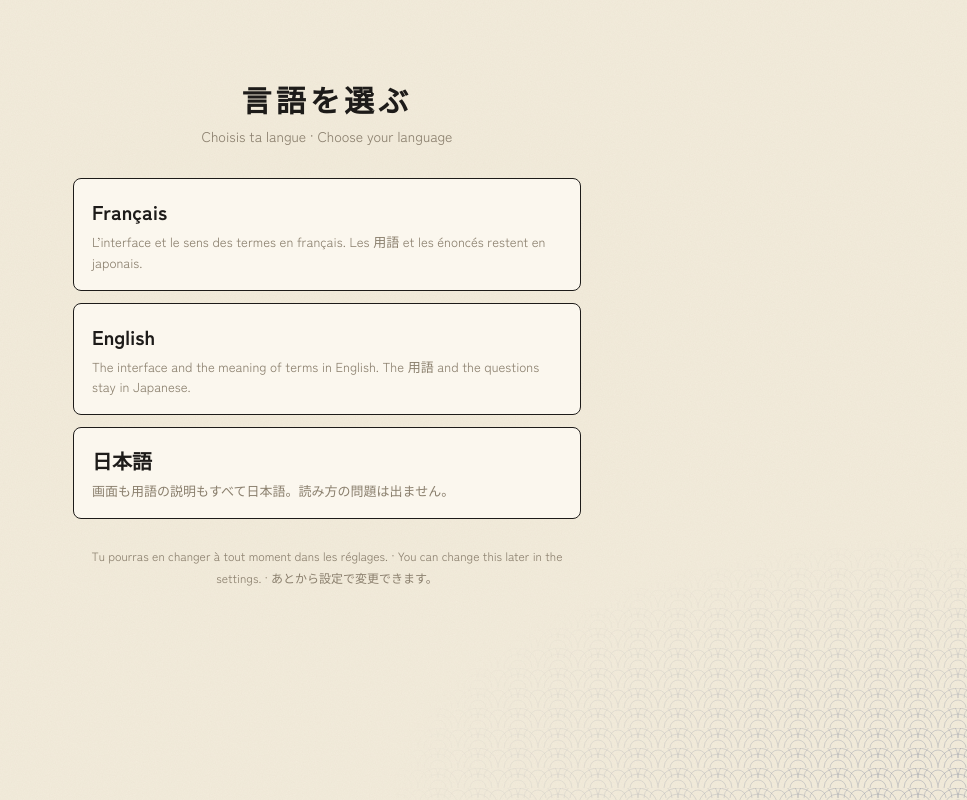
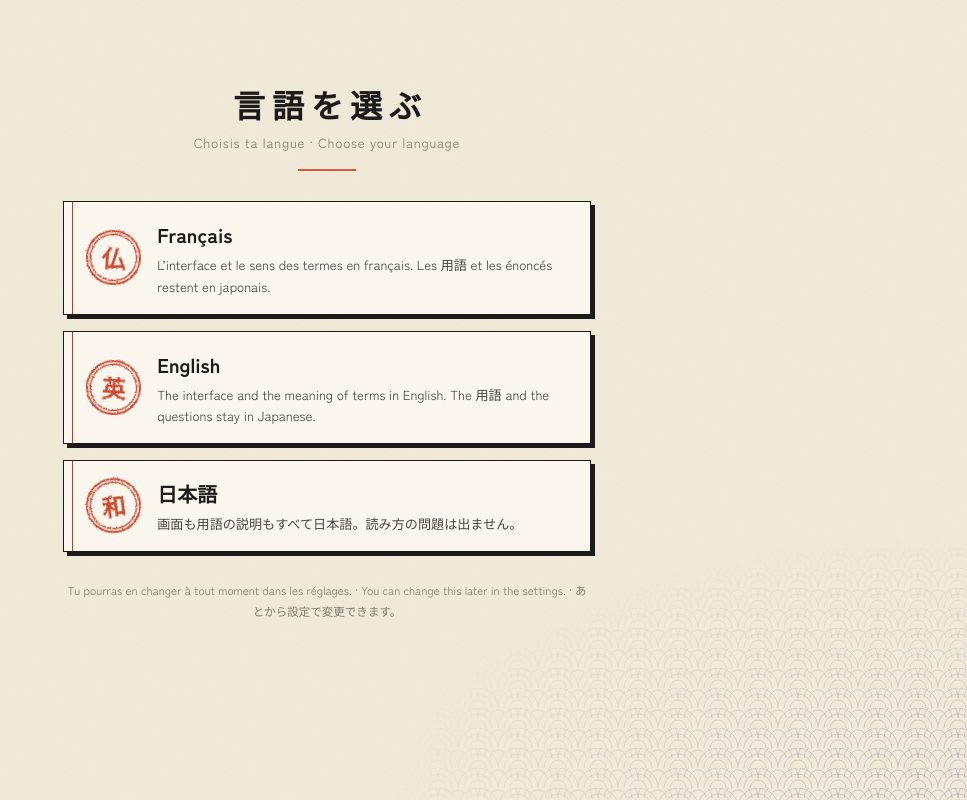
Before and after one commit to simondepussay/fe-etude, a plain HTML site: page web/index.html in a window 1280 px wide. Shown: the whole page, without its empty margins (313-1280 px from the left). Drawn offline with Linux system fonts and the light colour scheme; a web font is replaced by a local one.

Commit message:
L’écran des langues prend le dessin du reste du site
Trois rectangles au trait ne ressemblaient à rien d’autre dans
l’application. Chaque langue est maintenant une feuille tamponnée,
comme les cartes du 科目A ou la がんばりカード : fond papier, trait
d’encre, ombre portée nette, et le filet vermillon dans la marge.

Le tampon porte l’abréviation d’usage — 仏, 英, 和 — celle des
dictionnaires 仏和 et 英和. La langue retenue reçoit un 花丸, le même
que celui des bonnes réponses, tracé au pinceau.

Au survol la feuille se soulève, à l’appui elle s’enfonce.

Corrigé au passage : le rappel de l’écran de démarrage affichait
« Langue : 仏 » au lieu du nom.

```diff
--- a/web/app/style.css
+++ b/web/app/style.css
@@ -518,20 +518,40 @@ table.plan td { font: 700 1rem var(--jp); }
 .sous-cat { margin: 14px 0 6px; font-size: 13px; letter-spacing: .08em; text-transform: uppercase; color: var(--gris, #8a7f6d); }
 
 /* ── Premier écran : le choix de la langue, seul ── */
-.langpick { max-width: 540px; margin: 0 auto; padding: 48px 16px 64px; text-align: center; }
-.langpick h1 { margin: 0 0 6px; font-size: 30px; letter-spacing: .14em; }
-.lp-sub { margin: 0 0 30px; color: var(--gris, #8a7f6d); font-size: 14px; }
-.lp-list { display: flex; flex-direction: column; gap: 12px; }
+.langpick { max-width: 560px; margin: 0 auto; padding: 52px 16px 64px; }
+.lp-titre { margin: 0; text-align: center; font-size: 2rem; letter-spacing: .22em; text-indent: .22em; }
+.lp-sub { margin: 6px 0 30px; text-align: center; font-size: .82rem; letter-spacing: .06em; color: var(--muted);
+  position: relative; padding-bottom: 18px; }
+.lp-sub::after { content: ""; position: absolute; left: 50%; bottom: 0; width: 58px; height: 2px;
+  margin-left: -29px; background: var(--shu); opacity: .8; }
+.lp-list { display: flex; flex-direction: column; gap: 16px; }
+
+/* Chaque langue est une feuille tamponnée, comme les cartes du reste du site */
 .lp-card {
-    display: block; width: 100%; padding: 16px 18px; text-align: left;
-    border: 1.5px solid var(--ink); border-radius: 8px;
-    background: var(--sheet); color: inherit; cursor: pointer;
-    transition: transform .12s, box-shadow .12s;
+    position: relative; display: flex; align-items: center; gap: 16px; width: 100%;
+    padding: 16px 20px 16px 22px; text-align: left; cursor: pointer;
+    background: var(--sheet); color: var(--ink);
+    border: 1.5px solid var(--ink); box-shadow: var(--press);
+    background-image: linear-gradient(90deg, transparent 0 8px, var(--shu) 8px 9.5px, transparent 9.5px);
+    transition: transform .14s, box-shadow .14s;
 }
-.lp-card:hover, .lp-card:focus-visible { transform: translateY(-2px); box-shadow: 3px 3px 0 var(--ink); }
-.lp-card.on { border-width: 3px; }
-.lp-nom { display: block; font-size: 20px; font-weight: 700; margin-bottom: 4px; }
-.lp-note { display: block; font-size: 13px; line-height: 1.6; color: var(--gris, #8a7f6d); }
-.lp-pied { margin: 26px 0 0; font-size: 12px; line-height: 1.8; color: var(--gris, #8a7f6d); }
+.lp-card:hover, .lp-card:focus-visible { transform: translate(-2px, -2px); box-shadow: 6px 6px 0 var(--ink); }
+.lp-card:active { transform: translate(2px, 2px); box-shadow: var(--press-sm); }
+.lp-card.on { background-image: linear-gradient(90deg, transparent 0 8px, var(--shu) 8px 9.5px, transparent 9.5px),
+    linear-gradient(color-mix(in srgb, var(--kin) 12%, transparent), color-mix(in srgb, var(--kin) 12%, transparent)); }
+.lp-han { flex: none; font-size: 1.5rem; }
+.lp-texte { display: block; min-width: 0; }
+.lp-nom { display: block; font-size: 1.25rem; font-weight: 700; margin-bottom: 3px; }
+.lp-note { display: block; font-size: .82rem; line-height: 1.65; color: var(--ink-2); }
+.lp-card .hanamaru { left: auto; right: 10px; top: 50%; width: 52px; height: 52px; margin-top: -26px; opacity: .9; }
+.lp-card.on .lp-texte { padding-right: 58px; }   /* le 花丸 ne doit pas tomber sur le texte */
+.lp-pied { margin: 28px 0 0; text-align: center; font-size: .72rem; line-height: 1.9; color: var(--muted); }
 .lang-rappel { margin: 0 0 14px; }
-@media (max-width: 480px) { .langpick { padding: 28px 14px 48px; } .langpick h1 { font-size: 24px; } }
+@media (max-width: 480px) {
+    .langpick { padding: 30px 14px 48px; }
+    .lp-titre { font-size: 1.5rem; }
+    .lp-card { padding: 14px 16px 14px 18px; gap: 12px; }
+    .lp-nom { font-size: 1.1rem; }
+    .lp-card .hanamaru { width: 42px; height: 42px; margin-top: -21px; right: 6px; }
+    .lp-card.on .lp-texte { padding-right: 44px; }
+}
--- a/web/app/ui.js
+++ b/web/app/ui.js
@@ -79,16 +79,20 @@
   /* Premier écran : on ne montre que le choix de la langue, et chaque option parle
      d’elle-même dans sa propre langue — autrement elle serait illisible au mauvais réglage. */
   const LANGUES = [
-    ["fr", "Français", "L’interface et le sens des termes en français. Les 用語 et les énoncés restent en japonais."],
-    ["en", "English", "The interface and the meaning of terms in English. The 用語 and the questions stay in Japanese."],
-    ["ja", "日本語", "画面も用語の説明もすべて日本語。読み方の問題は出ません。"]
+    ["fr", "仏", "Français", "L’interface et le sens des termes en français. Les 用語 et les énoncés restent en japonais."],
+    ["en", "英", "English", "The interface and the meaning of terms in English. The 用語 and the questions stay in Japanese."],
+    ["ja", "和", "日本語", "画面も用語の説明もすべて日本語。読み方の問題は出ません。"]
   ];
   VIEWS.langpick = () => `<section class="langpick">
-    <h1 class="jp">言語を選ぶ</h1>
+    <h1 class="jp lp-titre">言語を選ぶ</h1>
     <p class="lp-sub">Choisis ta langue · Choose your language</p>
-    <div class="lp-list">${LANGUES.map(([id, nom, note]) =>
-      `<button class="lp-card ${J.S.langChosen && J.lang() === id ? "on" : ""}" data-act="pick-lang" data-l="${id}" lang="${id}">
-        <span class="lp-nom">${nom}</span><span class="lp-note">${note}</span></button>`).join("")}</div>
+    <div class="lp-list">${LANGUES.map(([id, han, nom, note]) => {
+      const choisi = J.S.langChosen && J.lang() === id;
+      return `<button class="lp-card ${choisi ? "on" : ""}" data-act="pick-lang" data-l="${id}" lang="${id}">
+        <span class="stamp lp-han" style="--r:${rot(id)}deg">${han}</span>
+        <span class="lp-texte"><span class="lp-nom">${nom}</span><span class="lp-note">${note}</span></span>
+        ${choisi ? HANAMARU : ""}</button>`;
+    }).join("")}</div>
     <p class="lp-pied">Tu pourras en changer à tout moment dans les réglages. · You can change this later in the settings. · あとから設定で変更できます。</p>
   </section>`;
 
@@ -97,7 +101,7 @@
     const plan = J.plan();
     return `<section class="card onboard">
       <h1>ようこそ ${sous(L("Bienvenue", "Welcome"))}</h1>
-      <p class="muted lang-rappel">${L("Langue", "Language", "表示言語")} : <b>${(LANGUES.find((x) => x[0] === J.lang()) || LANGUES[0])[1]}</b>
+      <p class="muted lang-rappel">${L("Langue", "Language", "表示言語")} : <b>${(LANGUES.find((x) => x[0] === J.lang()) || LANGUES[0])[2]}</b>
         · <button class="link" data-act="nav" data-v="langpick">${L("changer", "change", "変更する")}</button></p>
       <p>${L("Chaque jour, l’appli te prépare une petite leçon : <b>réviser</b> ce qui est dû, <b>apprendre</b> de nouveaux éléments, puis <b>te tester</b>. Ce que tu rates revient à la fin de la leçon.",
         "Every day, the app prepares a short lesson for you: <b>review</b> what is due, <b>learn</b> new items, then <b>test yourself</b>. Whatever you miss comes back at the end of the lesson.", "毎日、短いレッスンが用意されます。期限の来た項目を<b>復習</b>し、新しい項目を<b>学習</b>し、最後に<b>テスト</b>します。間違えた項目はレッスンの終わりにもう一度出ます。")}</p>
```
